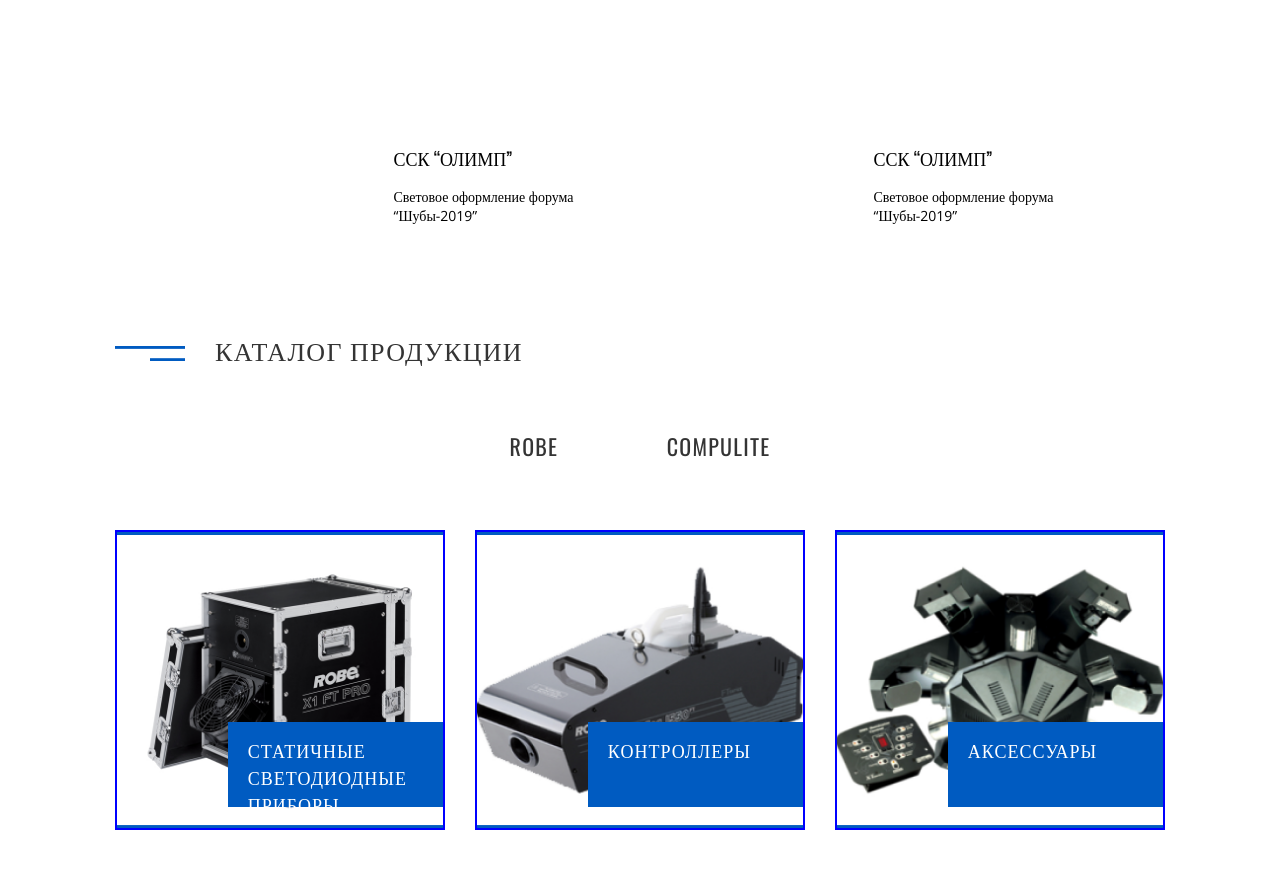
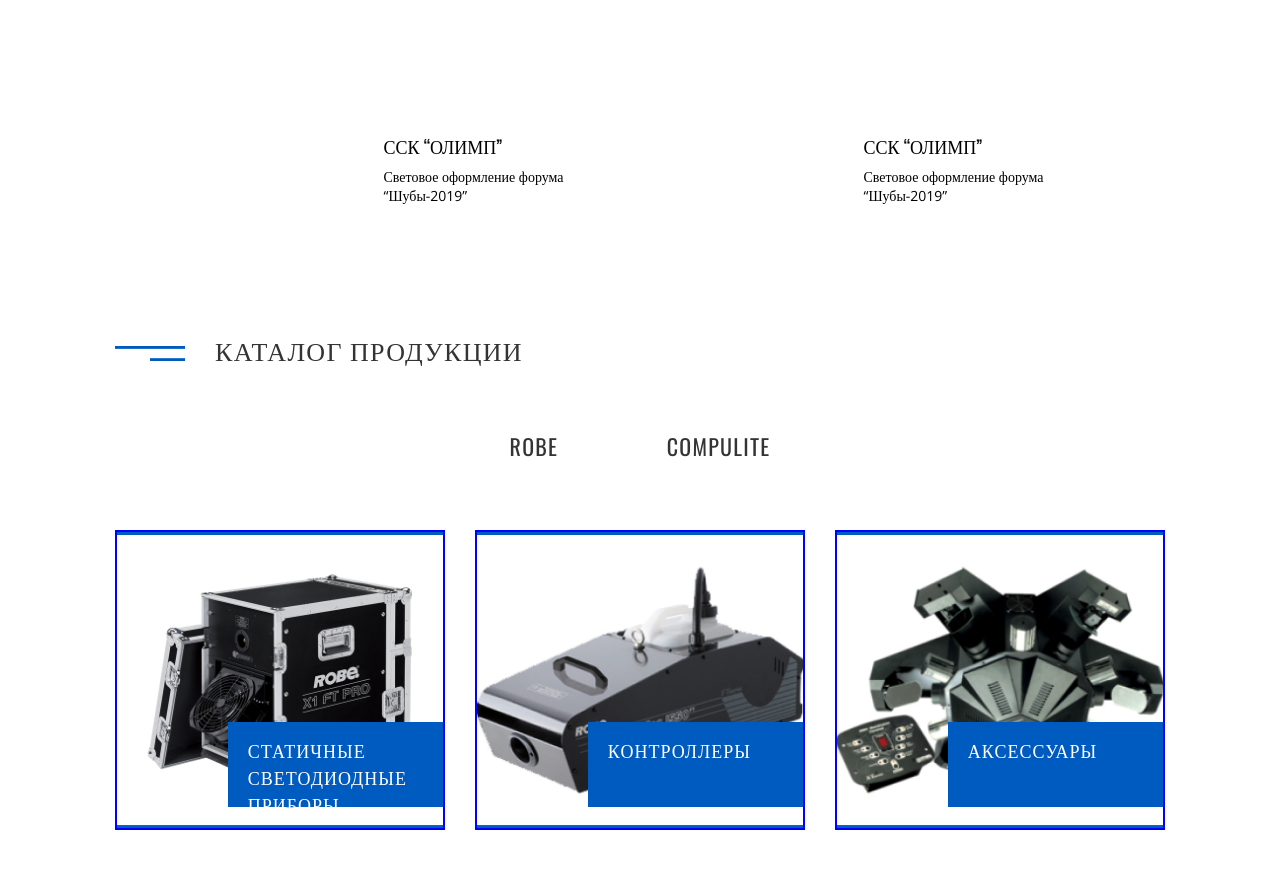
Before and after one commit to zheneva/Ligth-GRID, a plain HTML site: page index.html in a window 1280 px wide. Shown: the part 1080-1949 px from the top of the page. Drawn offline with nearby package versions, Linux system fonts and the light colour scheme.

Commit message:
Доработаны стили карточек

```diff
--- a/scss/style.scss
+++ b/scss/style.scss
@@ -51,7 +51,7 @@
 
 .body {
     background-color: #ffffff;
-    padding: 20px;
+    padding: 10px;
     width: 220px;
     height: 90px;
     @media (max-width: $screen-sm) {
@@ -60,7 +60,7 @@
     &__title {
         font-family: "Oswald";
         font-size: 18px;
-        line-height: 27px;
+        line-height: 22px;
         letter-spacing: 0.25;
     }
 
@@ -68,7 +68,7 @@
         font-family: "Open Sans";
         font-size: 14px;
         line-height: 19px;
-        margin-top: 15px;
+        margin-top: 10px;
         font-weight: 300;
         @media (max-width: $screen-sm) {
             margin-top: 7px;
```
Also changed, not shown: css/style.css.
